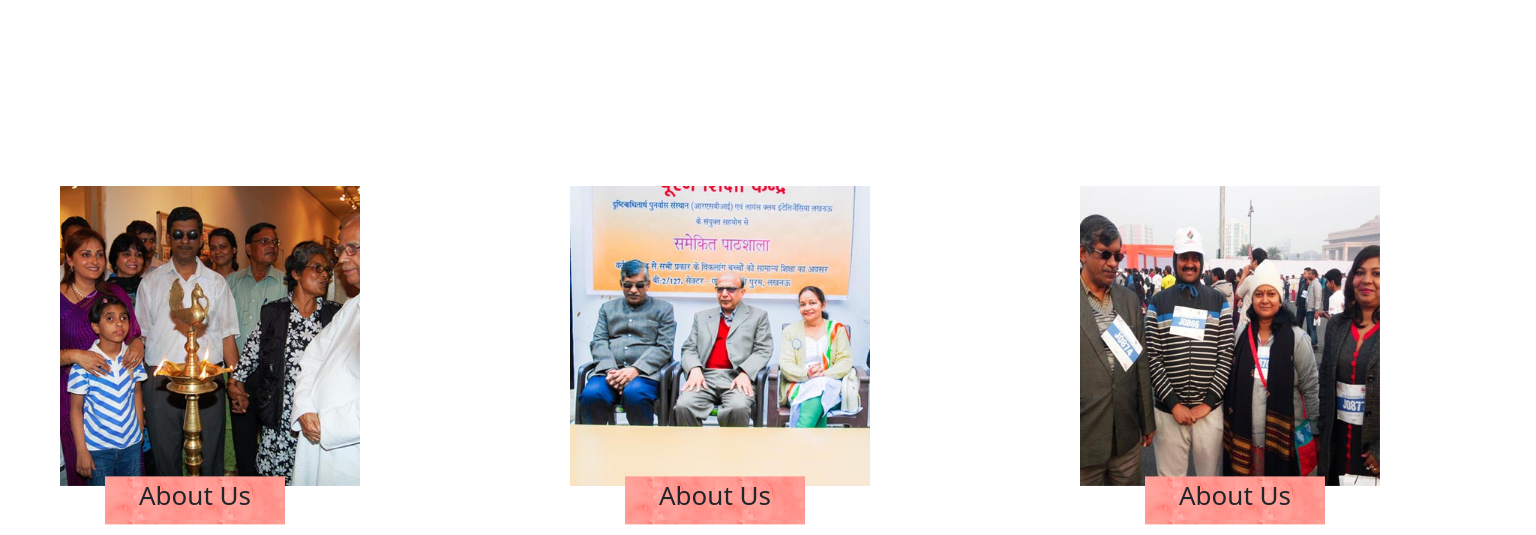
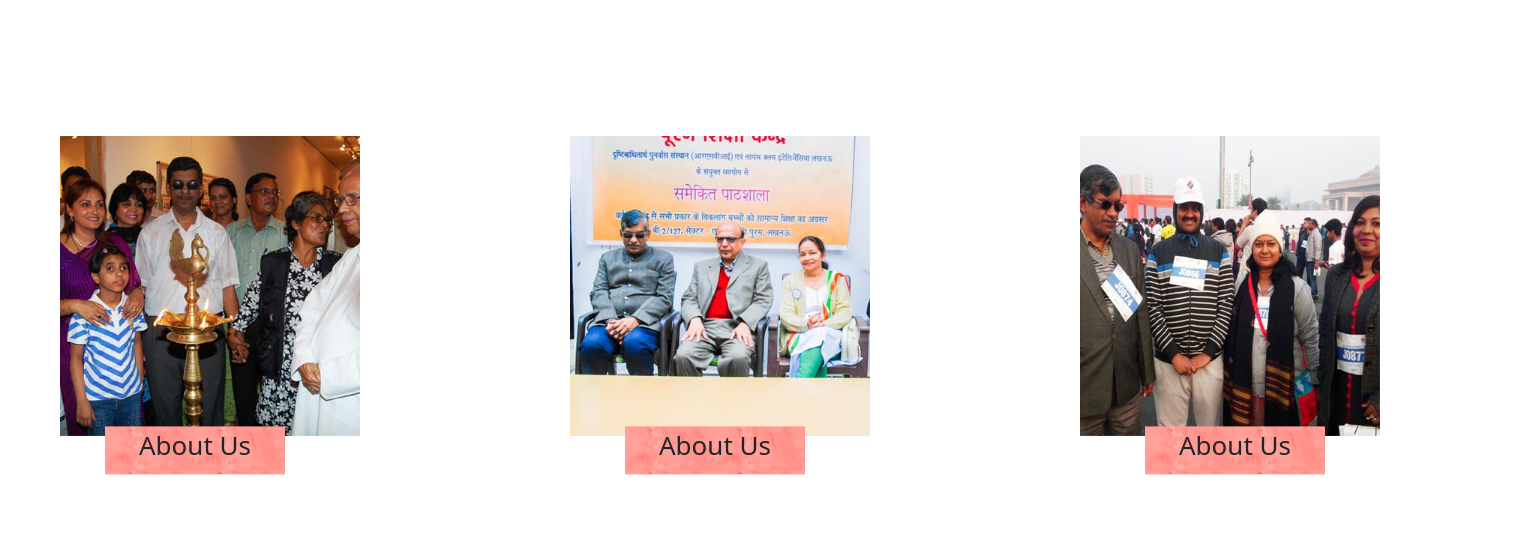
Before and after one commit to anjalichaturvedi/rsvi-assignment, a React (Create React App) app in the folder client/: page / in a window 1536 px wide. Shown: the part 2740-3275 px from the top of the page. Built offline with nearby package versions, Linux system fonts and the light colour scheme.

Commit message:
media queries

```diff
--- a/client/src/Components/AboutUs.module.css
+++ b/client/src/Components/AboutUs.module.css
@@ -692,19 +692,19 @@ body {
   .boxbg1 {
     height: 300px;
     margin-left: 60px;
-    margin-top: 270px;
+    margin-top: 220px;
   }
 
   .boxbg2 {
     height: 300px;
     margin-left: 50px;
-    margin-top: 270px;
+    margin-top: 220px;
   }
 
   .boxbg3 {
     height: 300px;
     margin-left: 40px;
-    margin-top: 270px;
+    margin-top: 220px;
   }
 
   .sbox {
```
